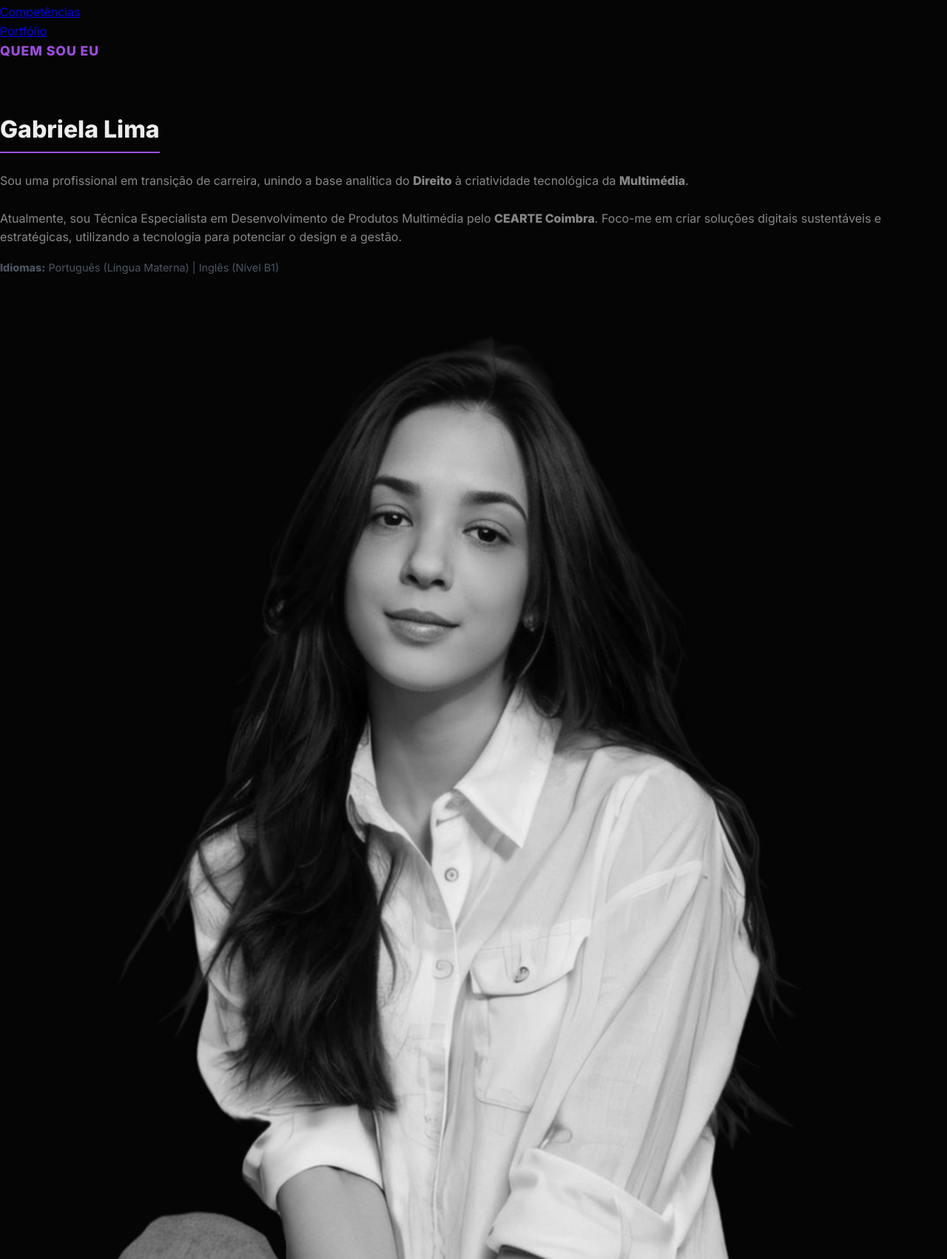
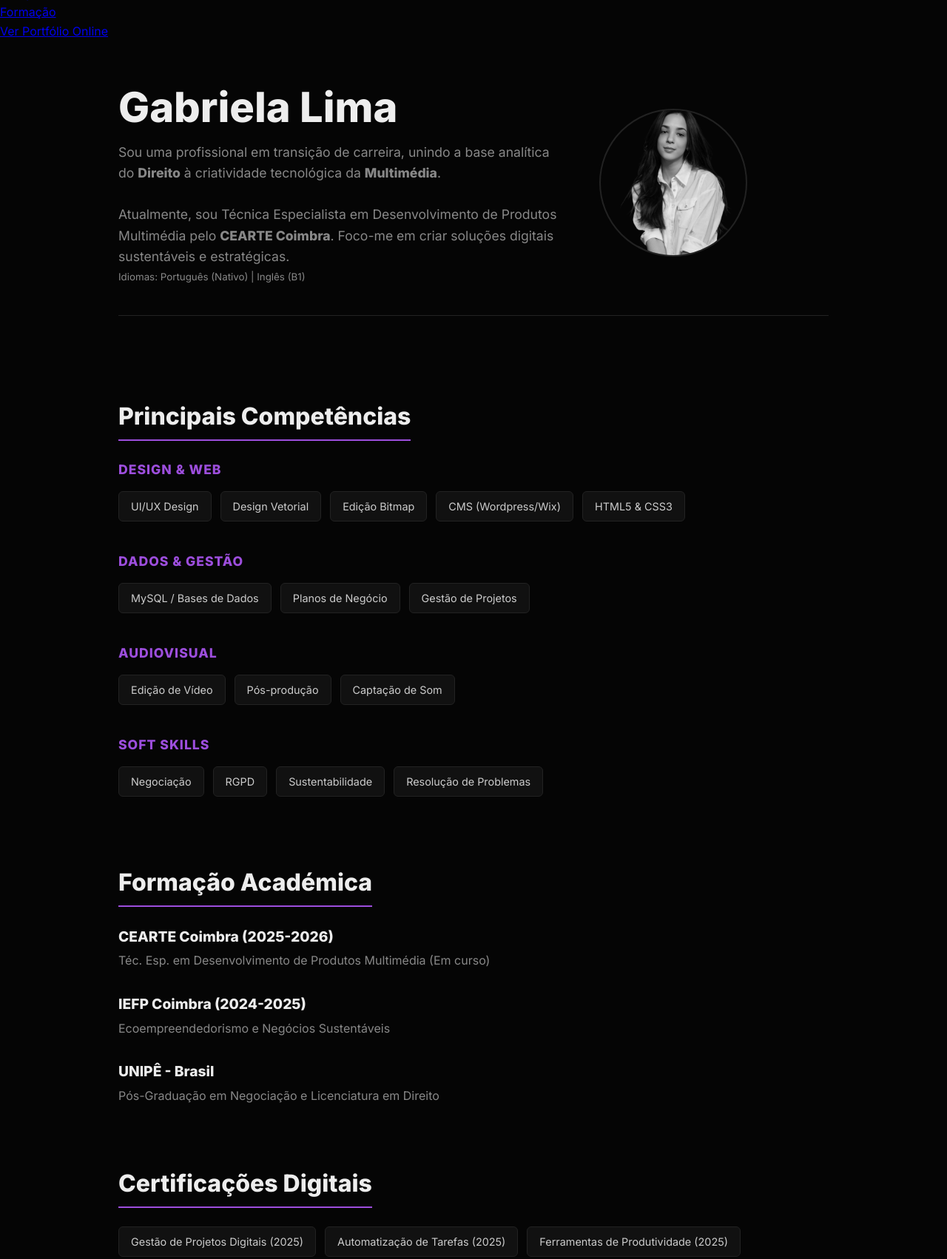
Before and after one commit to gabrielalimamultimedia-bot/curriculo, a plain HTML site: page index.html in a window 1280 px wide. Shown: the part 47-1749 px from the top of the page at 74% size. Drawn offline with Linux system fonts and the light colour scheme.

Commit message:
Update index.html

```diff
--- a/index.html
+++ b/index.html
@@ -3,99 +3,130 @@
 <head>
     <meta charset="UTF-8">
     <meta name="viewport" content="width=device-width, initial-scale=1.0">
-    <title>Sobre Mim | Gabriela Lima</title>
+    <title>Currículo | Gabriela Lima</title>
     <link rel="stylesheet" href="style.css">
     <link href="https://fonts.googleapis.com/css2?family=Inter:wght@300;400;600;800&display=swap" rel="stylesheet">
 </head>
 <body>
 
+    <!-- MENU -->
     <nav class="main-nav">
         <ul>
+            <!-- Links internos da página -->
             <li><a href="#sobre">Sobre</a></li>
+            <li><a href="#competencias">Competências</a></li>
             <li><a href="#formacao">Formação</a></li>
-            <li><a href="#competencias">Competências</a></li>
-            <li><a href="index.html">Portfólio</a></li>
+            <!-- Link para o teu site principal (Substitui pelo teu link real do Wuaze se quiseres) -->
+            <li><a href="https://gabrielalima.wuaze.com" target="_blank">Ver Portfólio Online</a></li>
         </ul>
     </nav>
 
-    <section id="sobre" class="about-section anime">
-        <div class="about-text">
-            <h3>Quem sou eu</h3>
-            <h2>Gabriela Lima</h2>
+    <div class="container">
+
+        <!-- CABEÇALHO (SOBRE) -->
+        <header id="sobre" class="header-section anime">
+            <div class="header-text">
+                <h1>Gabriela Lima</h1>
                 <p>
                     Sou uma profissional em transição de carreira, unindo a base analítica do <strong>Direito</strong> à criatividade tecnológica da <strong>Multimédia</strong>.
                     <br><br>
-                Atualmente, sou Técnica Especialista em Desenvolvimento de Produtos Multimédia pelo <strong>CEARTE Coimbra</strong>. Foco-me em criar soluções digitais sustentáveis e estratégicas, utilizando a tecnologia para potenciar o design e a gestão.
+                    Atualmente, sou Técnica Especialista em Desenvolvimento de Produtos Multimédia pelo <strong>CEARTE Coimbra</strong>. Foco-me em criar soluções digitais sustentáveis e estratégicas.
                 </p>
 
-            <div style="margin-top: 1rem; font-size: 0.9rem; color: #4b5563;">
-                <strong>Idiomas:</strong> Português (Língua Materna) | Inglês (Nível B1)
+                <!-- Informação extra em roxo -->
+                <small>Idiomas: Português (Nativo) | Inglês (B1)</small>
+            </div>
+
+            <div class="header-img">
+                <!-- Certifica-te que a imagem gabriela.png existe no GitHub -->
+                <img src="gabriela.png" alt="Gabriela Lima" class="profile-img">
+            </div>
+        </header>
+
+        <!-- COMPETÊNCIAS -->
+        <section id="competencias" class="anime">
+            <h2>Principais Competências</h2>
+
+            <div class="skills-wrapper">
+                <!-- Coluna 1 -->
+                <div>
+                    <h3>Design & Web</h3>
+                    <div class="skills-grid">
+                        <span class="skill-tag">UI/UX Design</span>
+                        <span class="skill-tag">Design Vetorial</span>
+                        <span class="skill-tag">Edição Bitmap</span>
+                        <span class="skill-tag">CMS (Wordpress/Wix)</span>
+                        <span class="skill-tag">HTML5 & CSS3</span>
                     </div>
                 </div>
 
-        <div class="about-img">
-            <img src="gabriela.png" alt="Gabriela Lima" class="about-photo">
-        </div>
-    </section>
-
-    <section id="competencias" class="anime" style="max-width: 1100px; margin: 0 auto 4rem; padding: 0 5%;">
-        <h2 style="font-size: 2rem; margin-bottom: 2rem; border-bottom: 2px solid #6366f1; display: inline-block;">Principais Competências</h2>
-
-        <div style="display: grid; grid-template-columns: repeat(auto-fit, minmax(250px, 1fr)); gap: 2rem;">
+                <!-- Coluna 2 -->
                 <div>
-                <h4 style="color: #6366f1; margin-bottom: 1rem;">Design & Web</h4>
+                    <h3>Dados & Gestão</h3>
                     <div class="skills-grid">
-                    <span class="skill-tag">UI/UX</span>
-                    <span class="skill-tag">Design Vetorial/Bitmap</span>
-                    <span class="skill-tag">CMS</span>
-                    <span class="skill-tag">HTML/CSS</span>
-                    <span class="skill-tag">Programação Web Avançada</span>
-                </div>
-            </div>
-            <div>
-                <h4 style="color: #6366f1; margin-bottom: 1rem;">Dados & Gestão</h4>
-                <div class="skills-grid">
-                    <span class="skill-tag">MySQL</span>
+                        <span class="skill-tag">MySQL / Bases de Dados</span>
                         <span class="skill-tag">Planos de Negócio</span>
                         <span class="skill-tag">Gestão de Projetos</span>
                     </div>
                 </div>
+
+                <!-- Coluna 3 -->
                 <div>
-                <h4 style="color: #6366f1; margin-bottom: 1rem;">Audiovisual</h4>
+                    <h3>Audiovisual</h3>
                     <div class="skills-grid">
-                    <span class="skill-tag">Edição Som/Vídeo</span>
+                        <span class="skill-tag">Edição de Vídeo</span>
                         <span class="skill-tag">Pós-produção</span>
-                    <span class="skill-tag">Animação 2D</span>
+                        <span class="skill-tag">Captação de Som</span>
                     </div>
                 </div>
+
+                <!-- Coluna 4 -->
                 <div>
-                <h4 style="color: #6366f1; margin-bottom: 1rem;">Soft Skills</h4>
+                    <h3>Soft Skills</h3>
                     <div class="skills-grid">
                         <span class="skill-tag">Negociação</span>
                         <span class="skill-tag">RGPD</span>
-                    <span class="skill-tag">Eco-sustentabilidade</span>
+                        <span class="skill-tag">Sustentabilidade</span>
+                        <span class="skill-tag">Resolução de Problemas</span>
                     </div>
                 </div>
             </div>
         </section>
 
-    <section id="formacao" class="anime" style="max-width: 1100px; margin: 0 auto 4rem; padding: 0 5%;">
-        <h2 style="font-size: 2rem; margin-bottom: 1.5rem; border-bottom: 2px solid #6366f1; display: inline-block;">Formação Académica</h2>
-        <div class="timeline" style="margin-bottom: 3rem;">
-            <p><strong>CEARTE Coimbra (2025-2026):</strong> Téc. Esp. em Desenvolvimento de Produtos Multimédia (Em curso)</p>
-            <p><strong>IEFP Coimbra (2024-2025):</strong> Ecoempreendedorismo e Negócios Sustentáveis</p>
-            <p><strong>UNIPÊ (Brasil):</strong> Pós-Graduação em Negociação e Licenciatura em Direito</p>
+        <!-- FORMAÇÃO ACADÉMICA -->
+        <section id="formacao" class="anime">
+            <h2>Formação Académica</h2>
+
+            <!-- Item 1 -->
+            <div class="education-item">
+                <h4>CEARTE Coimbra (2025-2026)</h4>
+                <p>Téc. Esp. em Desenvolvimento de Produtos Multimédia (Em curso)</p>
             </div>
 
-        <h2>Certificações Digitais</h2>
+            <!-- Item 2 -->
+            <div class="education-item">
+                <h4>IEFP Coimbra (2024-2025)</h4>
+                <p>Ecoempreendedorismo e Negócios Sustentáveis</p>
+            </div>
 
-<div class="skills-grid">
-    <!-- Repara que removi o style="...". Agora ele vai buscar as cores ao CSS. -->
-    <span class="skill-tag">Gestão de Projetos Digitais (2025)</span>
-    <span class="skill-tag">Automatização de Tarefas e Processos (2025)</span>
-    <span class="skill-tag">Ferramentas de Produtividade Digital (2025)</span>
+            <!-- Item 3 -->
+            <div class="education-item">
+                <h4>UNIPÊ - Brasil</h4>
+                <p>Pós-Graduação em Negociação e Licenciatura em Direito</p>
             </div>
         </section>
+
+        <!-- CERTIFICAÇÕES DIGITAIS -->
+        <section class="anime">
+            <h2>Certificações Digitais</h2>
+            <div class="skills-grid">
+                <span class="skill-tag">Gestão de Projetos Digitais (2025)</span>
+                <span class="skill-tag">Automatização de Tarefas (2025)</span>
+                <span class="skill-tag">Ferramentas de Produtividade (2025)</span>
+            </div>
+        </section>
+
+    </div>
 
     <footer>
         <p>&copy; 2026 Gabriela Lima | Multimédia & Negócios</p>
```
Lines whose indentation alone changed are shown as unchanged.
